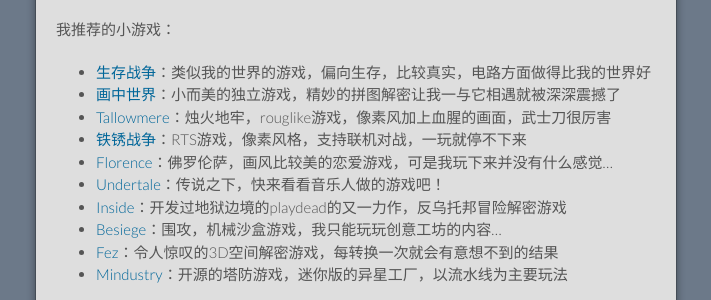
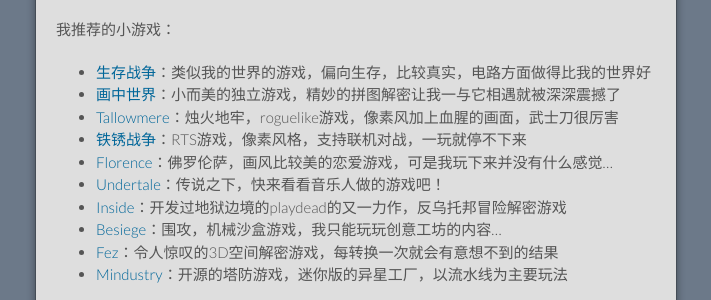
Before and after one commit to WangTingZheng/WangTingZheng.github.io, a Jekyll site: the page built from index.md, in a window 1280 px wide. Shown: the part 1382-1682 px from the top of the page, without its empty margins (284-995 px from the left). Built offline with Jekyll 4.4.1, drawn with Linux system fonts in a browser that asks for light colours; our own code applies the rules of GitHub Pages for plain Markdown files.

Commit message:
Fix roguelike error

```diff
--- a/index.md
+++ b/index.md
@@ -57,7 +57,7 @@
 
 - [生存战争](https://play.google.com/store/apps/details?id=com.candyrufusgames.survivalcraft2&hl=en)：类似我的世界的游戏，偏向生存，比较真实，电路方面做得比我的世界好
 - [画中世界](https://play.google.com/store/apps/details?id=unity.Annapurna.Gorogoa&hl=en)：小而美的独立游戏，精妙的拼图解密让我一与它相遇就被深深震撼了
-- [Tallowmere](https://www.tallowmere.com)：烛火地牢，rouglike游戏，像素风加上血腥的画面，武士刀很厉害
+- [Tallowmere](https://www.tallowmere.com)：烛火地牢，roguelike游戏，像素风加上血腥的画面，武士刀很厉害
 - [铁锈战争](http://corrodinggames.com/rusted_warfare)：RTS游戏，像素风格，支持联机对战，一玩就停不下来
 - [Florence](https://play.google.com/store/apps/details?id=com.mountains.feathertop&hl=en)：佛罗伦萨，画风比较美的恋爱游戏，可是我玩下来并没有什么感觉...
 - [Undertale](https://undertale.com/)：传说之下，快来看看音乐人做的游戏吧！
```
